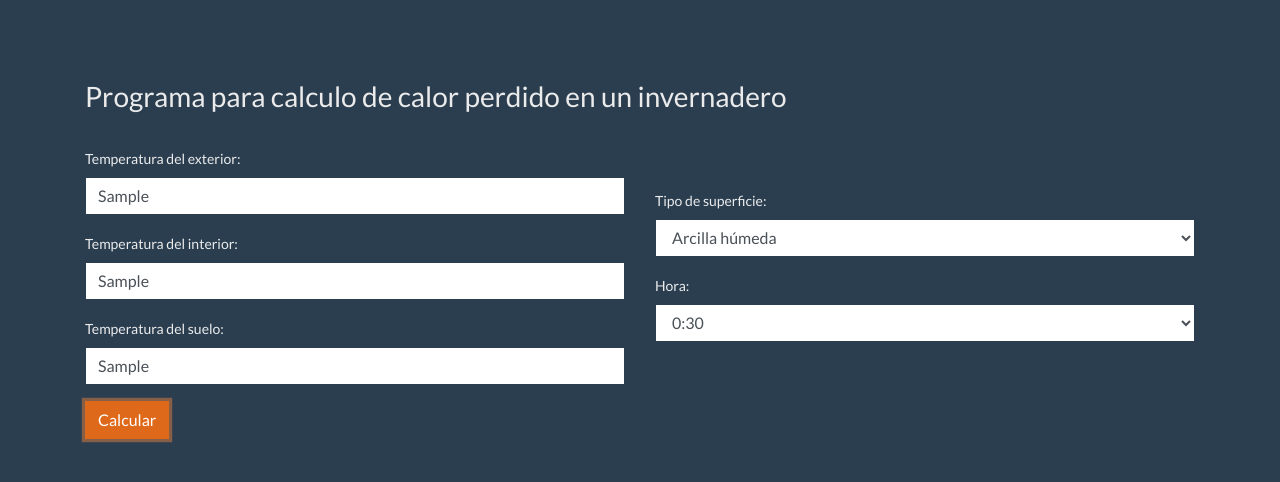
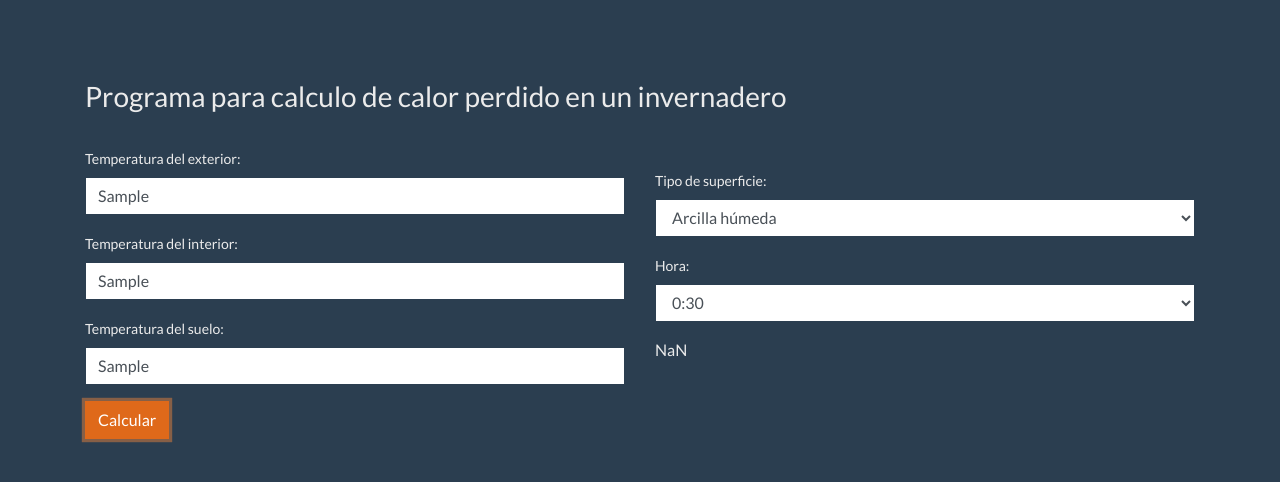
Before and after one commit to CarlosDubon/Tomates, a plain HTML site: page index.html in a window 1280 px wide. Both pictures are taken after typing "Sample", "Sample", "Sample" into the empty fields and a click on the button "Calcular". Drawn offline with Linux system fonts and the light colour scheme.

Commit message:
final casi

```diff
--- a/index.html
+++ b/index.html
@@ -45,6 +45,9 @@
 
                     </select>
                 </div>
+                <p id="result">
+
+                </p>
             </div>
             <div class="col-md-12">
                 <div class="form-group">
@@ -60,9 +63,16 @@
     var errorMsg = document.getElementById("error_msg")
     var te = document.getElementsByName("te")[0]
     var ti = document.getElementsByName("ti")[0]
-    var ts = document.getElementById("ts")
+    var ts = document.getElementsByName("ts")[0]
     var superficie = document.getElementsByName("tipo_superficie")[0]
     var horaSelect = document.getElementsByName("hora")[0]
+    var btnCalc = document.getElementById("start")
+    var result = document.getElementById("result")
+
+    btnCalc.addEventListener('click',()=>{
+        result.textContent = getQcc() + getQevp() + getQsue() - getRn()
+    })
+
 
     for (let h = 0; h < 24; h++) {
         var optionEle = document.createElement("option")
@@ -113,7 +123,7 @@
         return 101.3 * Math.pow(((293 - 0.0065 * 770)/293),5.26)
     }
     function getQsue(){
-        return ((superficie.value=="0.02")? 7.7:(superficie.value=="0.09")?4.4:2.0) * 150 * (parseFloat(ti.value) - parseFloat(ts.value)) / 0.4
+        return (((superficie.value=="0.02")? 7.7:(superficie.value=="0.09")?4.4:2.0) * 150 * (parseFloat(ti.value) - parseFloat(ts.value)) )/ 0.4
     }
 
 </script>
```
